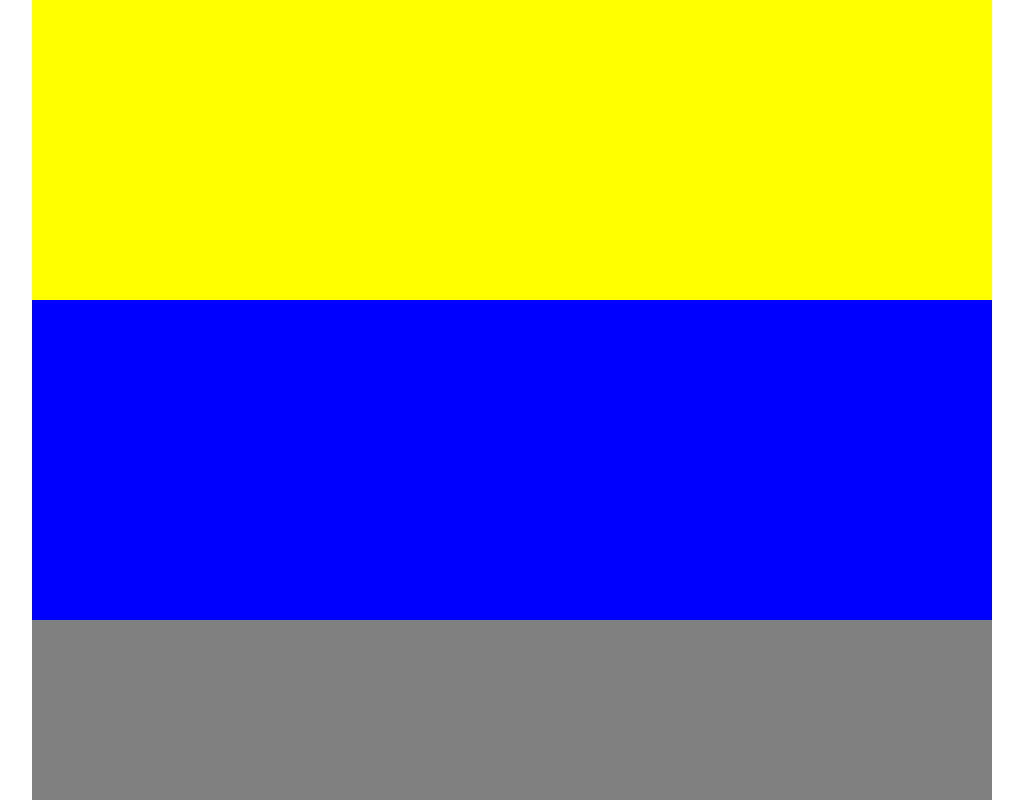
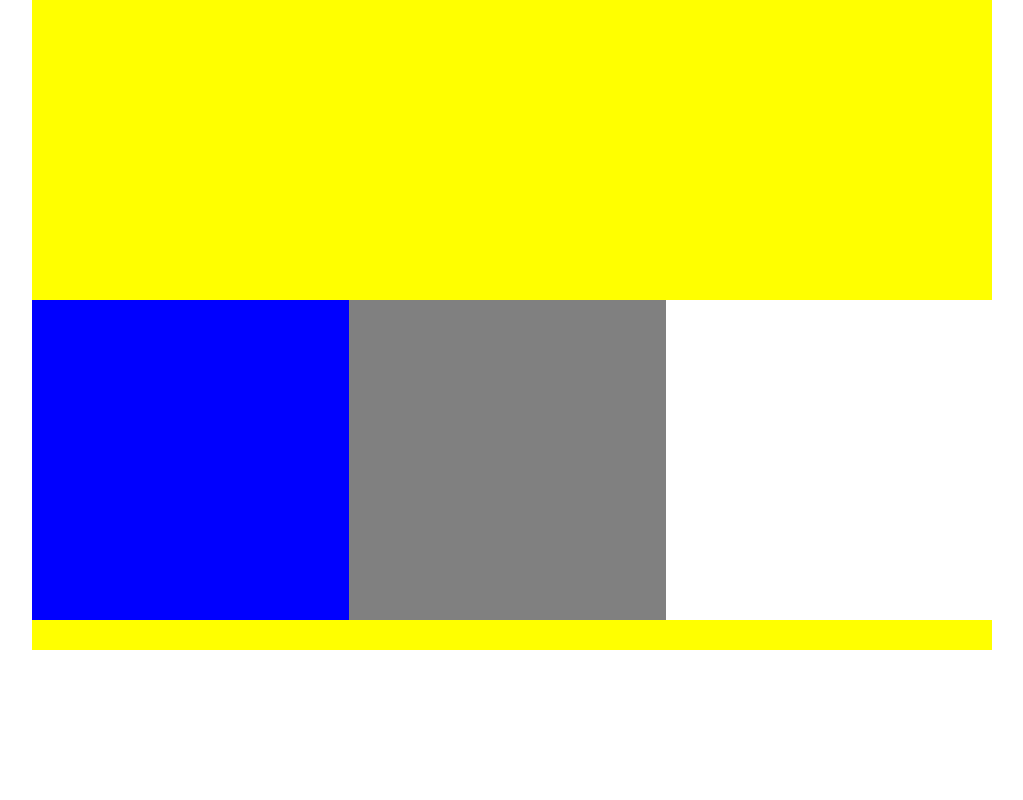
Before and after one commit to MsDonnaD/206-first-website, a plain HTML site: page index.html in a window 1280 px wide. Shown: the top 800 px of the page, without its empty margins (128-1151 px from the left). Drawn offline with Linux system fonts and the light colour scheme; files that its build step writes are made by us from their sources.

Commit message:
Update main.css

```diff
--- a/main.css
+++ b/main.css
@@ -64,15 +64,19 @@ footer {
   }
 
   #column-1 {
-    background-color: pink ;
+    background-color: pink;
+    width: 50%;
   }
 
   #column-2 {
-    background-color: purple  ;
+    background-color: purple;
+    width: 50%;
   }
 
   #column-3 {
     background-color: white;
+    width: 50%;
+    align: center;
   }
 
   footer {
@@ -89,15 +93,18 @@ footer {
   }
 
   #column-1 {
-    background-color: blue ;
+    background-color: blue;
+    width: 33%;
   }
 
   #column-2 {
     background-color: grey ;
+     width: 33%;
   }
 
   #column-3 {
     background-color: white;
+     width: 33%;
   }
 
   footer {
```
